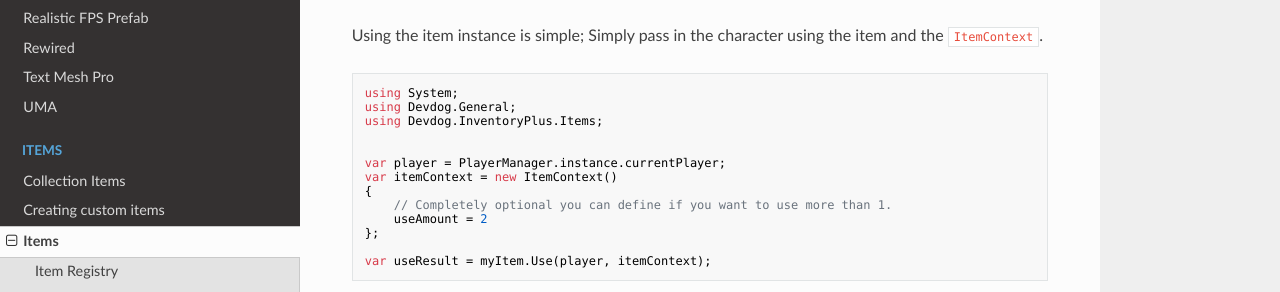
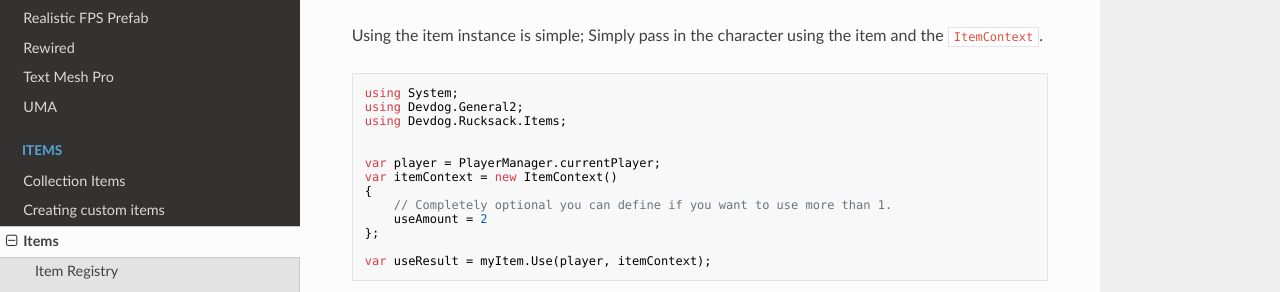
Before and after one commit to devdogio/RucksackDocs, an MkDocs documentation site: the page built from docs/Items/Items.md, in a window 1280 px wide and 900 px high, scrolled down 2121 px. Shown: the part 160-452 px from the top of the window. Built offline with MkDocs 1.6.1, drawn with Linux system fonts in a browser that asks for light colours; nearby versions of some CDN libraries.

Commit message:
Update Items.md

````diff
--- a/docs/Items/Items.md
+++ b/docs/Items/Items.md
@@ -108,11 +108,11 @@ Using the item instance is simple; Simply pass in the character using the item a
 
 ```csharp
 using System;
-using Devdog.General;
-using Devdog.InventoryPlus.Items;
+using Devdog.General2;
+using Devdog.Rucksack.Items;
 
 
-var player = PlayerManager.instance.currentPlayer;
+var player = PlayerManager.currentPlayer;
 var itemContext = new ItemContext()
 {
 	// Completely optional you can define if you want to use more than 1.
````
